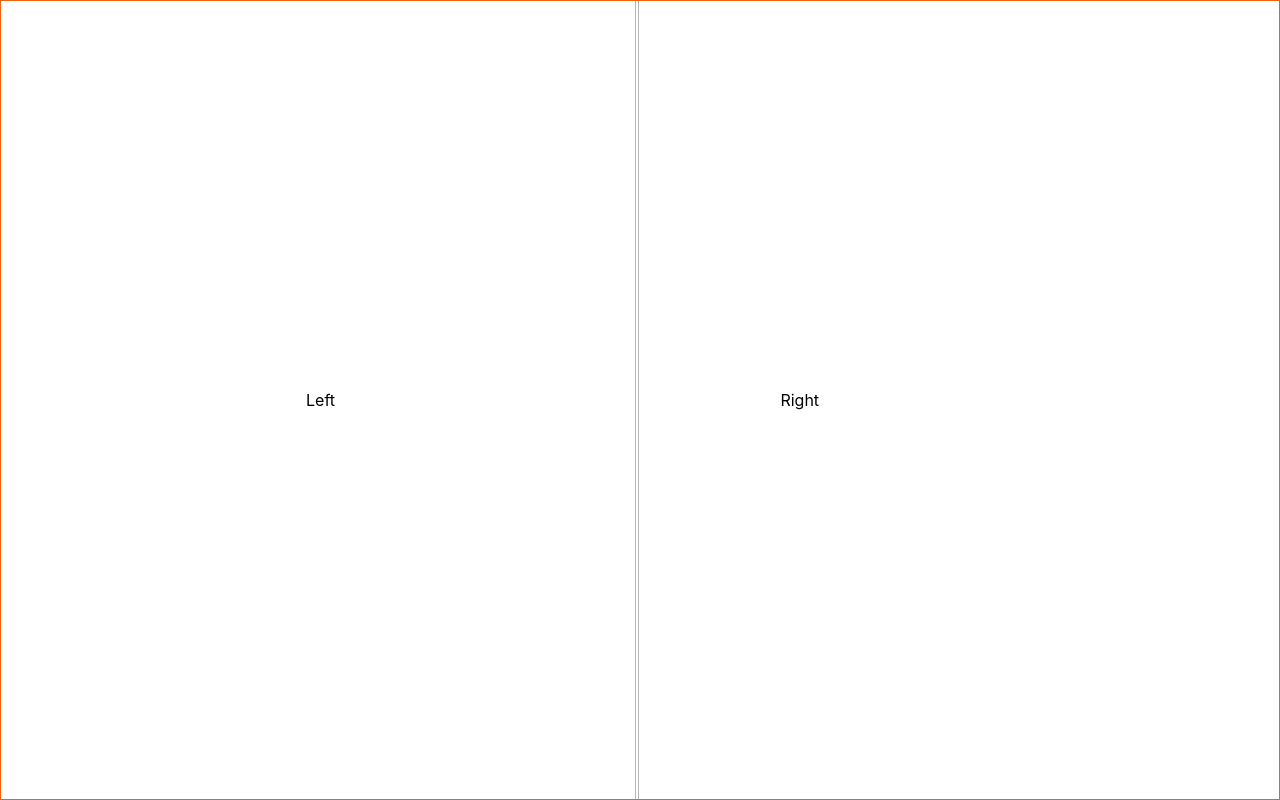
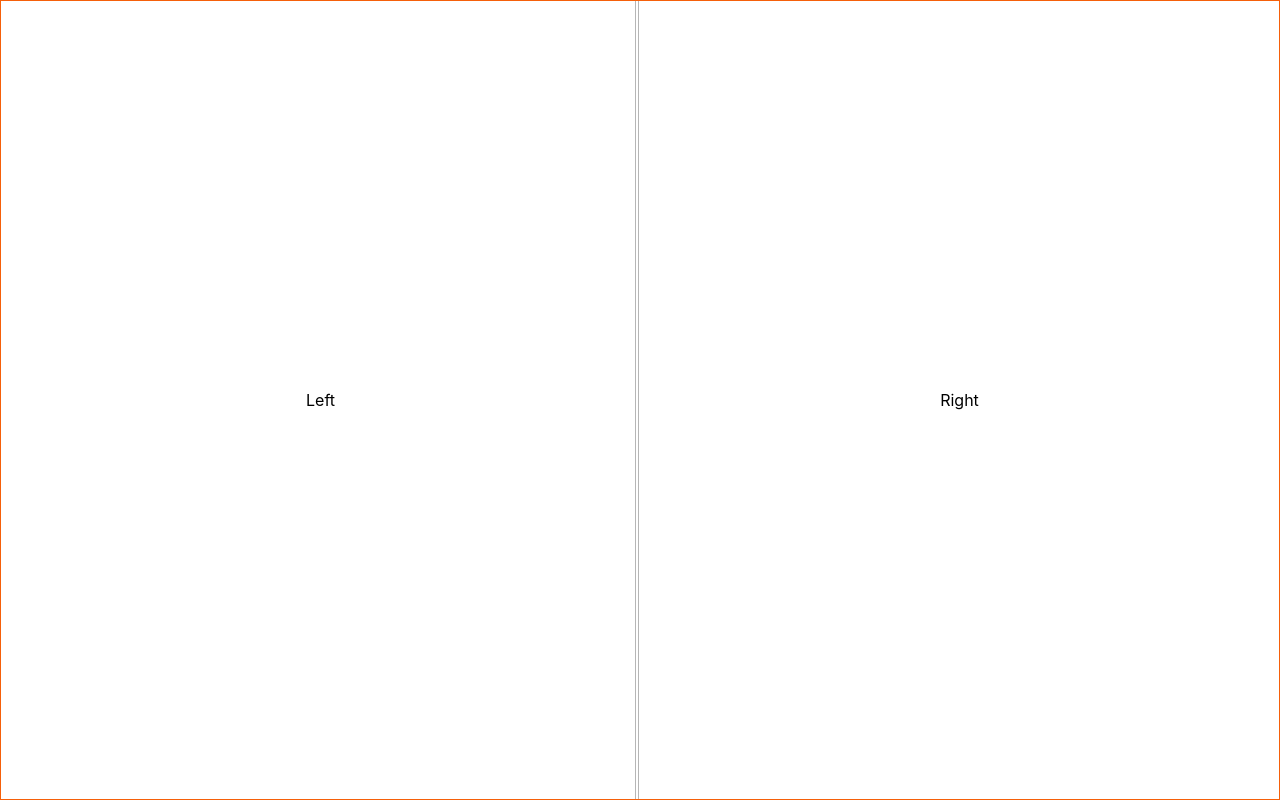
Before and after one commit to olvest/resizer-test, a website: page index.html in a window 1280 px wide. Drawn offline with Linux system fonts and the light colour scheme.

Commit message:
Тестовый вариант

```diff
--- a/resizer.css
+++ b/resizer.css
@@ -85,7 +85,7 @@
   min-width: 25%;
 }
 .container-right {
-  /* flex: 1; */
+  flex: 1;
   align-items: center;
   display: flex;
   justify-content: center;
```
